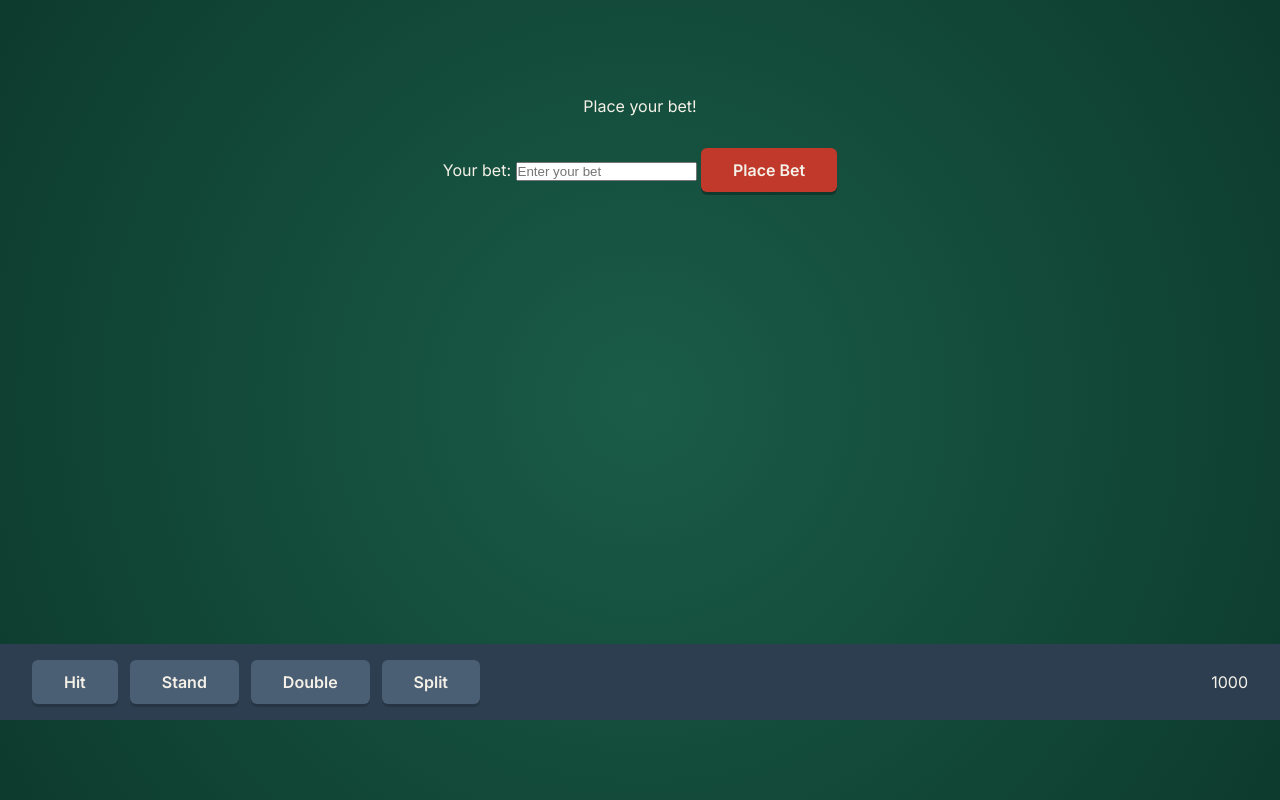
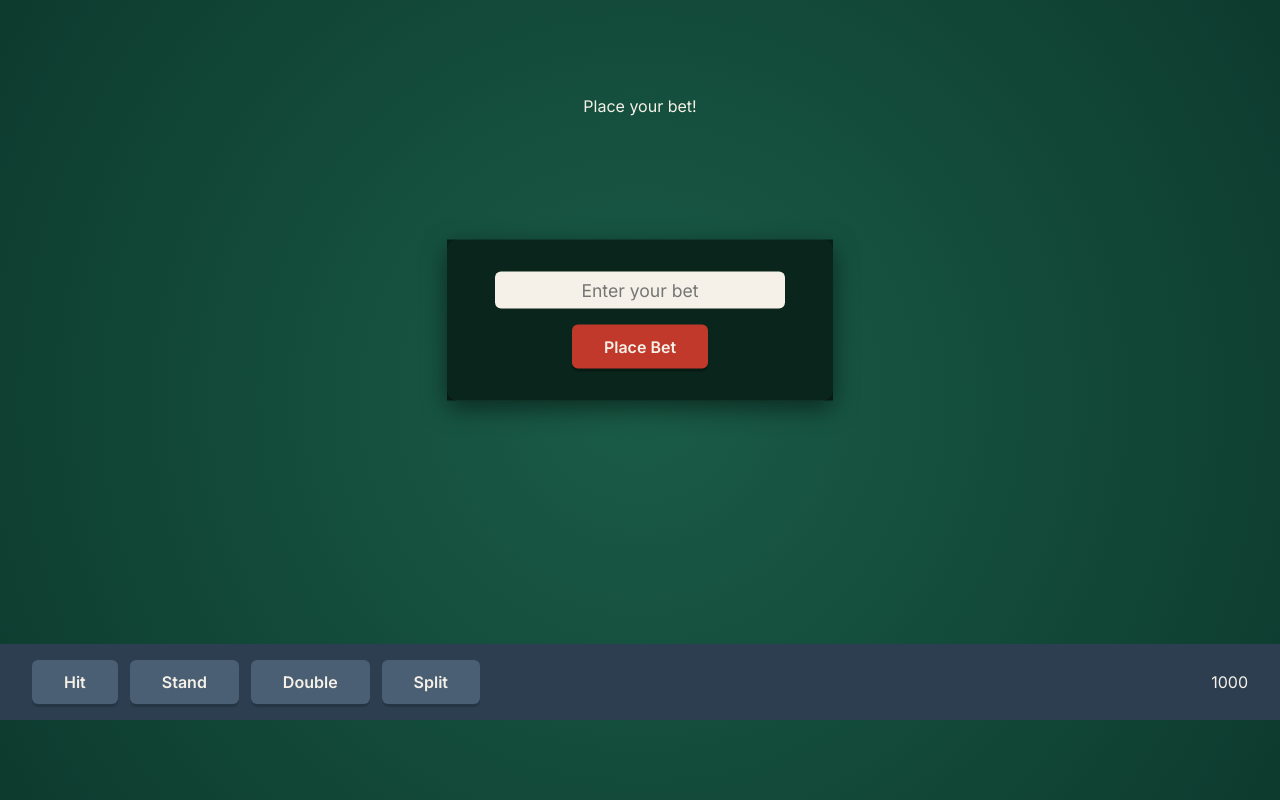
Before and after one commit to chrisfox9158/blackjack-table, a Flask app: page / in a window 1280 px wide. Shown: the part 80-880 px from the top of the page. Run offline with Flask 3, Linux system fonts and the light colour scheme; data that the repository does not hold is empty.

Commit message:
Fix bet-input caret behavior and remove redundant "Your bet:" label
Includes hidden state fix for explicit hide-on-hidden of bet form

```diff
--- a/static/script.js
+++ b/static/script.js
@@ -316,7 +316,7 @@ function updatePlayAgain(data) {
     }
 }
 
-// Button wiring
+// Button wiring and additional listeners
 document.getElementById("place-bet").addEventListener("click", submitBet);
 document.getElementById("accept-button").addEventListener("click", acceptInsurance);
 document.getElementById("decline-button").addEventListener("click", declineInsurance);
@@ -325,3 +325,14 @@ document.getElementById("stand-button").addEventListener("click", standAction);
 document.getElementById("double-button").addEventListener("click", doubleAction);
 document.getElementById("split-button").addEventListener("click", splitAction);
 document.getElementById("play-again-button").addEventListener("click", playAgain);
+
+const betInput = document.getElementById("bet-input");
+betInput.addEventListener("focus", () => {
+    betInput.dataset.placeholder = betInput.placeholder;
+    betInput.placeholder = "";
+});
+betInput.addEventListener("blur", () => {
+    if (betInput.dataset.placeholder) {
+        betInput.placeholder = betInput.dataset.placeholder;
+    }
+});
--- a/static/style.css
+++ b/static/style.css
@@ -1,4 +1,4 @@
-/* Root style variables */
+/* ROOT STYLE VARIABLES */
 :root {
     --felt-dark: #0d3b2e;
     --felt-light: #1a5c47;
@@ -13,8 +13,8 @@
     --font-body: "Inter", sans-serif;
 }
 
-/* Base reset and body-level defaults*/
-* {
+/* BASE RESET & BODY LEVEL DEFAULTS */
+* { /* strip browser defaults */
     margin: 0;
     padding: 0;
     box-sizing: border-box;
@@ -83,12 +83,12 @@ header {
     box-shadow: 0 2px 6px rgba(0, 0, 0, 0.4);
 }
 
-.cards {
+.cards { /* row of cards per hand */
     display: flex;
     flex-direction: row;
 }
 
-.cards .card:not(:first-child) {
+.cards .card:not(:first-child) { /* overlap all but the first */
     margin-left: -60px;
 }
 
@@ -100,7 +100,7 @@ header {
     gap: 2rem;
 }
 
-.hand-group {
+.hand-group { /* one hand's cards, outcome, and bet */
     display: flex;
     flex-direction: column;
     align-items: center;
@@ -120,14 +120,72 @@ header {
     font-size: 0.9rem;
 }
 
+/* BET CONFIGURATIONS */
+#bet-form { /* centered bet popup panel */
+    position: fixed;
+    top: 50%;
+    left: 50%;
+    transform: translate(-50%, -50%);
+    background-color: var(--felt-light);
+    padding: 2rem 3rem;
+    border-radius: 10px;
+    box-shadow: 0 8px 24px rgba(0, 0, 0, 0.5);
+    display: flex;
+    flex-direction: column;
+    align-items: center;
+    gap: 1rem;
+    z-index: 10;
+}
+
+#bet-form[hidden] { /* ensure hidden works */
+    display: none;
+}
+
+#bet-form::before { /* dark backdrop behind bet popup */
+    content: "";
+    position: fixed;
+    top: 0;
+    left: 0;
+    width: 100%;
+    height: 100%;
+    background-color: rgba(0, 0, 0, 0.6);
+    z-index: -1;
+}
+
+#bet-input {
+    font-family: var(--font-body);
+    font-size: 1.1rem;
+    padding: 0.5rem 1rem 0.5rem 1rem;
+    border: none;
+    border-radius: 6px;
+    background-color: var(--text-cream);
+    color: var(--surface-dark);
+    width: 100%;
+    text-align: center;
+}
+
+#bet-input::-webkit-inner-spin-button, /* remove Chrome/Safari spinner arrows */
+#bet-input::-webkit-outer-spin-button {
+    -webkit-appearance: none;
+    margin: 0;
+}
+
+#bet-input { /* Firefox-specific fix */
+    -moz-appearance: textfield;
+}
+
+#bet-input:focus { /* highlight while typing */
+    outline: 2px solid var(--accent-red);
+}
+
 /* BUTTON CONFIGURATIONS */
-#button-panel {
+#button-panel { /* stack the two button rows */
     display: flex;
     flex-direction: column;
     gap: 0.75rem;
 }
 
-.button-row {
+.button-row { /* one row of buttons */
     display: flex;
     flex-direction: row;
     gap: 0.75rem;
--- a/templates/index.html
+++ b/templates/index.html
@@ -31,7 +31,6 @@
                     </div>
                 </div>
                 <div id="bet-form">
-                    <label for="bet-input">Your bet: </label>
                     <input type="number" id="bet-input" name="bet-input" placeholder="Enter your bet">
                     <button id="place-bet">Place Bet</button>
                 </div>
```
